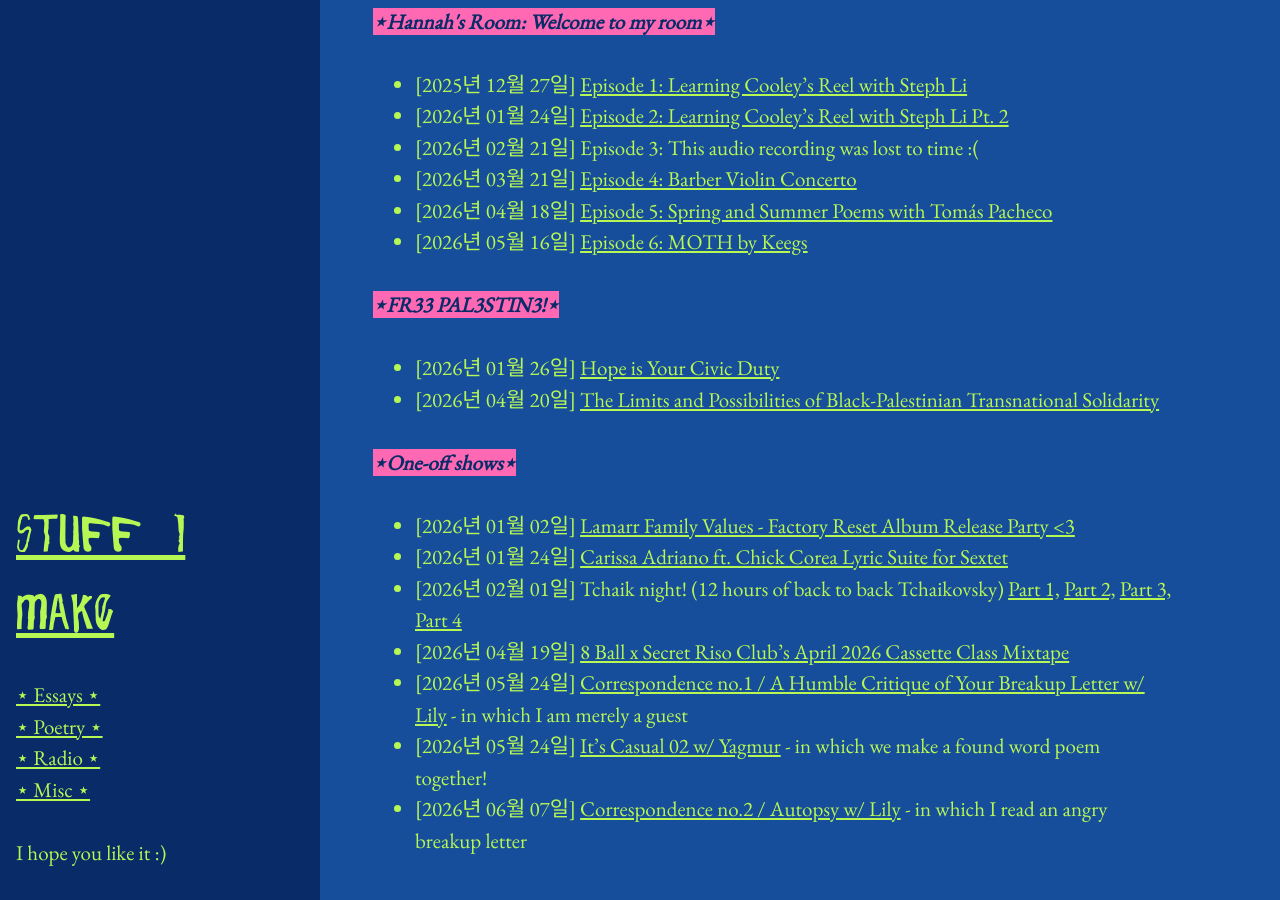
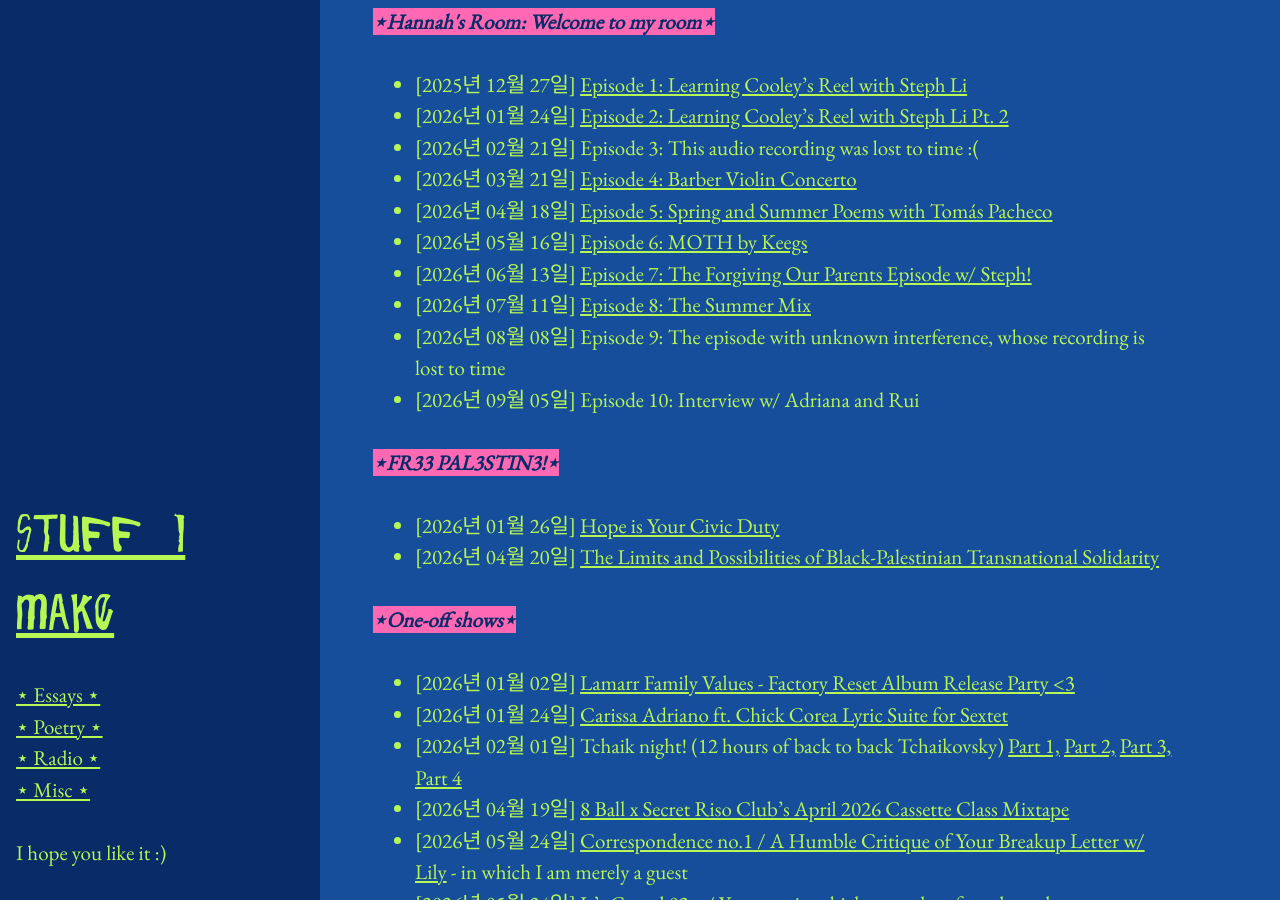
Before and after one commit to limh0228/schemes_and_machinations, a Jekyll site: the page built from pages/my_content.md, in a window 1280 px wide and 900 px high, scrolled down 1948 px. Built offline with Jekyll 4.4.1, drawn with Linux system fonts in a browser that asks for light colours.

Commit message:
Add episode with steph

```diff
--- a/pages/my_content.md
+++ b/pages/my_content.md
@@ -151,6 +151,10 @@ All archived radio shows were originally broadcasted live at [8ballradio.nyc](ht
 - [2026년 03월 21일] [Episode 4: Barber Violin Concerto](/assets/audio/radio/HannahsRoomEp3.mp3)
 - [2026년 04월 18일] [Episode 5: Spring and Summer Poems with Tomás Pacheco](/assets/audio/radio/HannahsRoomEpisode5.mp3)
 - [2026년 05월 16일] [Episode 6: MOTH by Keegs]({{ site.baseurl }}{% post_url 2026-05-16-moth %})
+- [2026년 06월 13일] [Episode 7: The Forgiving Our Parents Episode w/ Steph!](/assets/audio/radio/HannahsRoomEpisode7.m4a)
+- [2026년 07월 11일] [Episode 8: The Summer Mix]()
+- [2026년 08월 08일] Episode 9: The episode with unknown interference, whose recording is lost to time
+- [2026년 09월 05일] Episode 10: Interview w/ Adriana and Rui
 
 <br>
 
```
Also changed, not shown: 2 other files.
